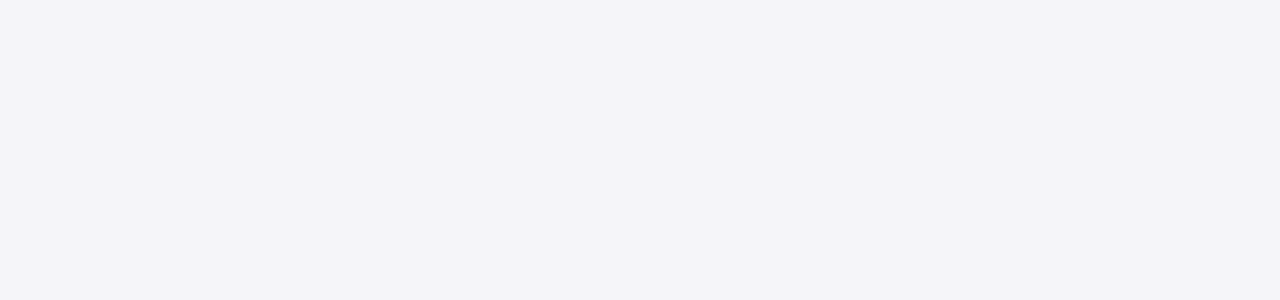
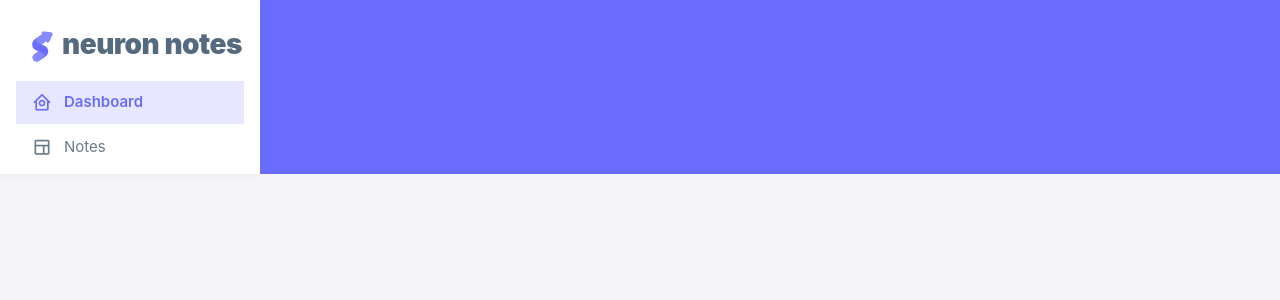
Before and after one commit to Leeroyakbar/mern-project-note, a React (Vite) app in the folder frontend/: page /dashboard in a window 1280 px wide. Before the commit this address had no page. Shown: the top 300 px of the page. Built offline with nearby package versions, Linux system fonts and the light colour scheme; no server answers.

Commit message:
improve: login with jwt token

```diff
--- /dev/null
+++ b/frontend/context/userContext.jsx
@@ -0,0 +1,22 @@
+import axios from "axios";
+import { createContext, useState, useEffect } from "react";
+
+export const UserContext = createContext({});
+
+// eslint-disable-next-line react/prop-types
+export function UserContextProvider({ children }) {
+  const [user, setUser] = useState(null);
+  useEffect(() => {
+    if (!user) {
+      axios.get("/profile").then(({ data }) => {
+        setUser(data);
+      });
+    }
+  }, []);
+
+  return (
+    <UserContext.Provider value={ {user, setUser} }>
+      {children}
+    </UserContext.Provider>
+  )
+}
--- a/frontend/src/App.jsx
+++ b/frontend/src/App.jsx
@@ -1,26 +1,29 @@
-import './App.css'
-import { Routes, Route } from 'react-router-dom'
-import Home from './pages/Home'
-import Login from './pages/Login'
-import Register from './pages/Register'
-import axios from 'axios'
-import { Toaster } from 'react-hot-toast'
+import { Routes, Route } from "react-router-dom";
+import Home from "./pages/Home";
+import Login from "./pages/Login";
+import Register from "./pages/Register";
+import axios from "axios";
+import { Toaster } from "react-hot-toast";
+import { UserContextProvider } from "../context/userContext";
+import Dashboard from "./pages/Dashboard";
 
-axios.defaults.baseURL = 'http://localhost:8000'
-axios.defaults.withCredentials = true
+axios.defaults.baseURL = "http://localhost:8000";
+axios.defaults.withCredentials = true;
 
 function App() {
-
   return (
     <>
-     <Toaster position='bottom-right' toastOptions={{duration: 2000}}/>
-     <Routes>
-        <Route path='/' element={<Home/>}/>
-        <Route path='/login' element={<Login/>}/>
-        <Route path='/register' element={<Register/>}/>
-     </Routes>
+      <UserContextProvider>
+        <Toaster position="bottom-right" toastOptions={{ duration: 2000 }} />
+        <Routes>
+          <Route path="/" element={<Home />} />
+          <Route path="/login" element={<Login />} />
+          <Route path="/register" element={<Register />} />
+          <Route path="/dashboard" element={<Dashboard />} />
+        </Routes>
+      </UserContextProvider>
     </>
-  )
+  );
 }
 
-export default App
+export default App;
--- a/frontend/src/main.jsx
+++ b/frontend/src/main.jsx
@@ -1,7 +1,6 @@
 import React from 'react'
 import ReactDOM from 'react-dom/client'
 import App from './App.jsx'
-import './index.css'
 import './assets/assets/img/favicon/favicon.ico'
 
 // icons
--- /dev/null
+++ b/frontend/src/pages/Dashboard.jsx
@@ -0,0 +1,118 @@
+// import { useContext } from "react";
+// import { UserContext } from "../../context/userContext";
+
+export default function Dashboard() {
+//   const { user } = useContext(UserContext);
+
+  return (
+    <>
+      <div className="h-100 bg-primary">
+        <aside
+          id="layout-menu"
+          className="layout-menu menu-vertical menu bg-menu-theme h-100"
+        >
+          <div className="app-brand demo">
+            <a href="index.html" className="app-brand-link">
+              <span className="app-brand-logo demo">
+                <svg
+                  width="25"
+                  viewBox="0 0 25 42"
+                  version="1.1"
+                  xmlns="http://www.w3.org/2000/svg"
+                >
+                  <defs>
+                    <path
+                      d="M13.7918663,0.358365126 L3.39788168,7.44174259 C0.566865006,9.69408886 -0.379795268,12.4788597 0.557900856,15.7960551 C0.68998853,16.2305145 1.09562888,17.7872135 3.12357076,19.2293357 C3.8146334,19.7207684 5.32369333,20.3834223 7.65075054,21.2172976 L7.59773219,21.2525164 L2.63468769,24.5493413 C0.445452254,26.3002124 0.0884951797,28.5083815 1.56381646,31.1738486 C2.83770406,32.8170431 5.20850219,33.2640127 7.09180128,32.5391577 C8.347334,32.0559211 11.4559176,30.0011079 16.4175519,26.3747182 C18.0338572,24.4997857 18.6973423,22.4544883 18.4080071,20.2388261 C17.963753,17.5346866 16.1776345,15.5799961 13.0496516,14.3747546 L10.9194936,13.4715819 L18.6192054,7.984237 L13.7918663,0.358365126 Z"
+                      id="path-1"
+                    ></path>
+                    <path
+                      d="M5.47320593,6.00457225 C4.05321814,8.216144 4.36334763,10.0722806 6.40359441,11.5729822 C8.61520715,12.571656 10.0999176,13.2171421 10.8577257,13.5094407 L15.5088241,14.433041 L18.6192054,7.984237 C15.5364148,3.11535317 13.9273018,0.573395879 13.7918663,0.358365126 C13.5790555,0.511491653 10.8061687,2.3935607 5.47320593,6.00457225 Z"
+                      id="path-3"
+                    ></path>
+                    <path
+                      d="M7.50063644,21.2294429 L12.3234468,23.3159332 C14.1688022,24.7579751 14.397098,26.4880487 13.008334,28.506154 C11.6195701,30.5242593 10.3099883,31.790241 9.07958868,32.3040991 C5.78142938,33.4346997 4.13234973,34 4.13234973,34 C4.13234973,34 2.75489982,33.0538207 2.37032616e-14,31.1614621 C-0.55822714,27.8186216 -0.55822714,26.0572515 -4.05231404e-15,25.8773518 C0.83734071,25.6075023 2.77988457,22.8248993 3.3049379,22.52991 C3.65497346,22.3332504 5.05353963,21.8997614 7.50063644,21.2294429 Z"
+                      id="path-4"
+                    ></path>
+                    <path
+                      d="M20.6,7.13333333 L25.6,13.8 C26.2627417,14.6836556 26.0836556,15.9372583 25.2,16.6 C24.8538077,16.8596443 24.4327404,17 24,17 L14,17 C12.8954305,17 12,16.1045695 12,15 C12,14.5672596 12.1403557,14.1461923 12.4,13.8 L17.4,7.13333333 C18.0627417,6.24967773 19.3163444,6.07059163 20.2,6.73333333 C20.3516113,6.84704183 20.4862915,6.981722 20.6,7.13333333 Z"
+                      id="path-5"
+                    ></path>
+                  </defs>
+                  <g
+                    id="g-app-brand"
+                    stroke="none"
+                    strokeWidth="1"
+                    fill="none"
+                    fillRule="evenodd"
+                  >
+                    <g
+                      id="Brand-Logo"
+                      transform="translate(-27.000000, -15.000000)"
+                    >
+                      <g id="Icon" transform="translate(27.000000, 15.000000)">
+                        <g id="Mask" transform="translate(0.000000, 8.000000)">
+                          <mask id="mask-2" fill="white">
+                            <use xlinkHref="#path-1"></use>
+                          </mask>
+                          <use fill="#696cff" xlinkHref="#path-1"></use>
+                          <g id="Path-3" mask="url(#mask-2)">
+                            <use fill="#696cff" xlinkHref="#path-3"></use>
+                            <use
+                              fillOpacity="0.2"
+                              fill="#FFFFFF"
+                              xlinkHref="#path-3"
+                            ></use>
+                          </g>
+                          <g id="Path-4" mask="url(#mask-2)">
+                            <use fill="#696cff" xlinkHref="#path-4"></use>
+                            <use
+                              fillOpacity="0.2"
+                              fill="#FFFFFF"
+                              xlinkHref="#path-4"
+                            ></use>
+                          </g>
+                        </g>
+                        <g
+                          id="Triangle"
+                          transform="translate(19.000000, 11.000000) rotate(-300.000000) translate(-19.000000, -11.000000) "
+                        >
+                          <use fill="#696cff" xlinkHref="#path-5"></use>
+                          <use
+                            fillOpacity="0.2"
+                            fill="#FFFFFF"
+                            xlinkHref="#path-5"
+                          ></use>
+                        </g>
+                      </g>
+                    </g>
+                  </g>
+                </svg>
+              </span>
+              <span className="app-brand-text demo menu-text fw-bolder ms-2">
+                neuron notes
+              </span>
+            </a>
+          </div>
+
+          <div className="menu-inner-shadow"></div>
+
+          <ul className="menu-inner py-1">
+            <li className="menu-item active">
+              <a href="index.html" className="menu-link">
+                <i className="menu-icon tf-icons bx bx-home-circle"></i>
+                <div data-i18n="Analytics">Dashboard</div>
+              </a>
+            </li>
+
+            <li className="menu-item">
+              <a href="javascript:void(0);" className="menu-link">
+                <i className="menu-icon tf-icons bx bx-layout"></i>
+                <div data-i18n="Layouts">Notes</div>
+              </a>
+            </li>
+          </ul>
+        </aside>
+      </div>
+    </>
+  );
+}
--- a/frontend/src/pages/Login.jsx
+++ b/frontend/src/pages/Login.jsx
@@ -25,7 +25,7 @@ export default function Login() {
       } else {
         setData({});
         toast.success("Login Successful. Welcome!");
-        navigate("/");
+        navigate("/dashboard");
       }
     } catch (error) {
       console.log(error);
```
